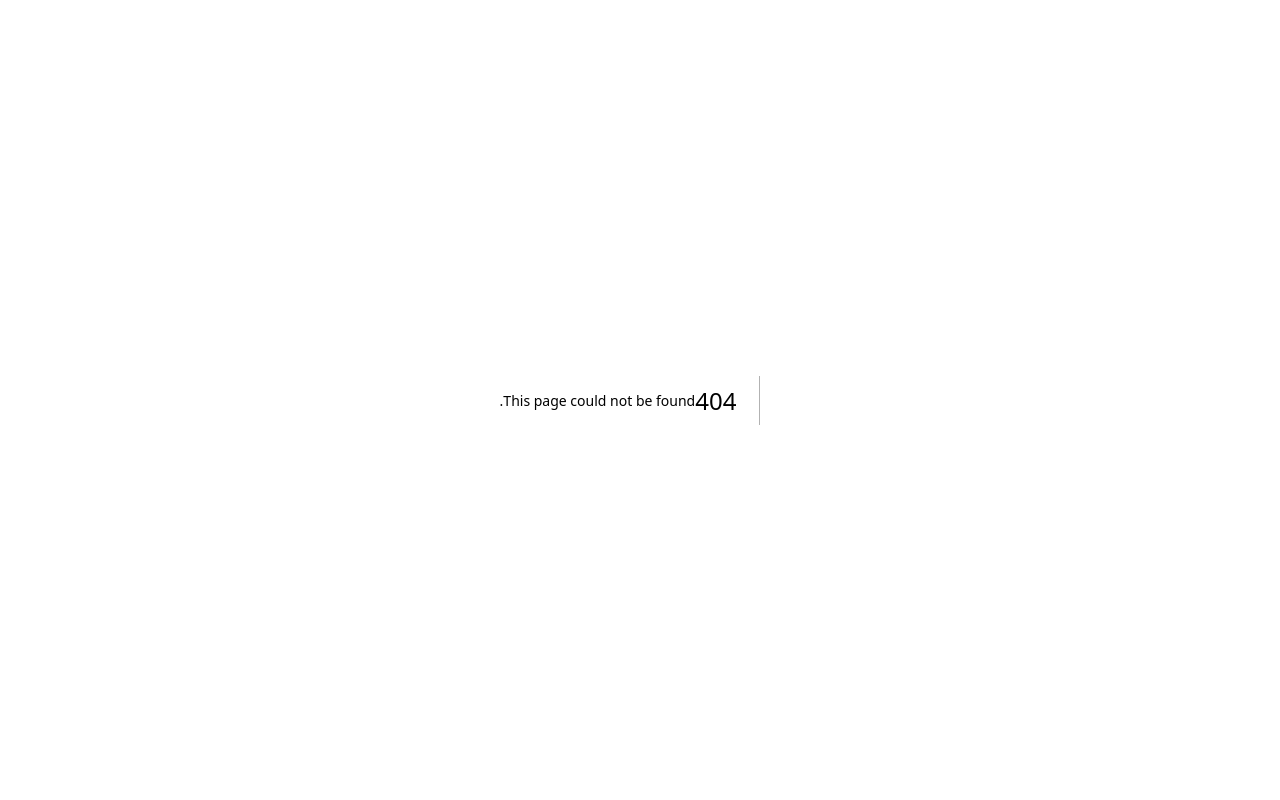
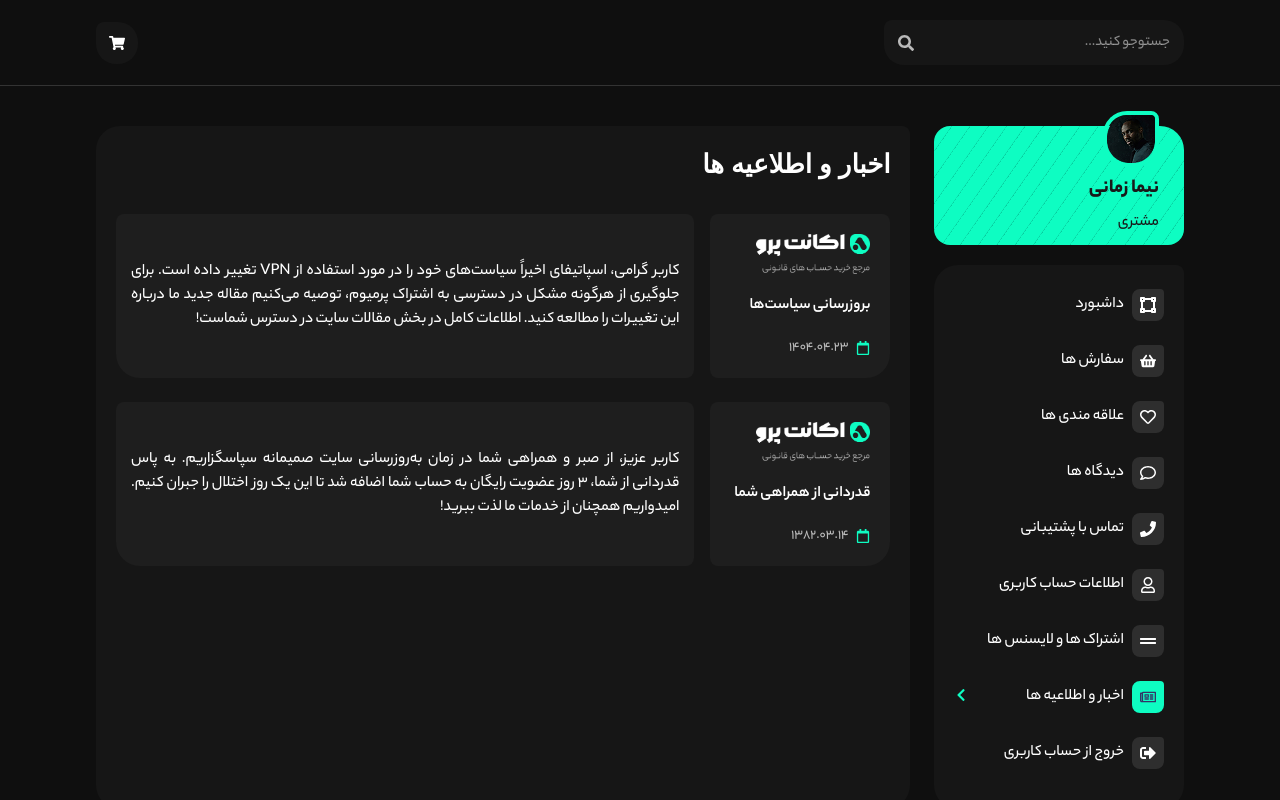
Before and after one commit to PAPAshady/account-pro, a Next.js app: page /dashboard/news in a window 1280 px wide. Before the commit this address had no page. Shown: the top 800 px of the page. Built offline with nearby package versions, Linux system fonts and the light colour scheme; a web font is replaced by a local one.

Commit message:
feat: implemented dashboard news page ui layout.

```diff
--- /dev/null
+++ b/src/app/(dashboard)/dashboard/news/page.jsx
@@ -0,0 +1,17 @@
+import { announcements } from '@/data';
+import Announcement from '@modules/Announcement/Announcement';
+
+export default function page() {
+  return (
+    <div className="pb-6">
+      <h3 className="font-morabba mb-8 text-xl md:text-[26px] md:font-semibold">
+        اخبار و اطلاعیه ها
+      </h3>
+      <div className="space-y-6">
+        {announcements.map((announcement) => (
+          <Announcement key={announcement.id} {...announcement} />
+        ))}
+      </div>
+    </div>
+  );
+}
--- /dev/null
+++ b/src/components/modules/Announcement/Announcement.jsx
@@ -0,0 +1,29 @@
+import Link from 'next/link';
+import Image from 'next/image';
+import { FaRegCalendar } from 'react-icons/fa';
+
+export default function Announcement({ title, date, body }) {
+  return (
+    <div className="flex gap-2 md:gap-4">
+      <div className="bg-foreground flex w-28 shrink-0 flex-col justify-center gap-3.75 rounded-lg rounded-br-3xl p-4 min-[480px]:w-38 sm:w-45 sm:gap-5 sm:p-5">
+        <Link href="/">
+          <Image
+            alt="اکانت پرو - مرجع خرید حساب های قانونی"
+            width={330}
+            height={115}
+            src="/images/logo/logo-lg.png"
+            className="max-h-10 w-auto"
+          />
+        </Link>
+        <p className="text-sm font-semibold sm:text-base">{title}</p>
+        <div className="flex flex-wrap items-center gap-2 text-sm">
+          <FaRegCalendar className="text-primary shrink-0" />
+          <span className="text-paragraph">{date}</span>
+        </div>
+      </div>
+      <div className="bg-foreground flex grow items-center rounded-lg rounded-bl-3xl p-3.75">
+        <p className="text-justify text-sm md:text-base">{body}</p>
+      </div>
+    </div>
+  );
+}
--- a/src/components/templates/Dashboard/Dashboard/News.jsx
+++ b/src/components/templates/Dashboard/Dashboard/News.jsx
@@ -1,8 +1,5 @@
-import Image from 'next/image';
-import Link from 'next/link';
-
-import { FaRegCalendar } from 'react-icons/fa';
 import { announcements } from '@/data';
+import Announcement from '@modules/Announcement/Announcement';
 
 export default function News() {
   return (
@@ -27,29 +24,3 @@ export default function News() {
     </div>
   );
 }
-
-function Announcement({ title, date, body }) {
-  return (
-    <div className="flex gap-2 md:gap-4">
-      <div className="bg-foreground flex w-28 shrink-0 flex-col justify-center gap-3.75 rounded-lg rounded-br-3xl p-4 min-[480px]:w-38 sm:w-45 sm:gap-5 sm:p-5">
-        <Link href="/">
-          <Image
-            alt="اکانت پرو - مرجع خرید حساب های قانونی"
-            width={330}
-            height={115}
-            src="/images/logo/logo-lg.png"
-            className="max-h-10 w-auto"
-          />
-        </Link>
-        <p className="text-sm font-semibold sm:text-base">{title}</p>
-        <div className="flex flex-wrap items-center gap-2 text-sm">
-          <FaRegCalendar className="text-primary shrink-0" />
-          <span className="text-paragraph">{date}</span>
-        </div>
-      </div>
-      <div className="bg-foreground flex grow items-center rounded-lg rounded-bl-3xl p-3.75">
-        <p className="text-justify text-sm md:text-base">{body}</p>
-      </div>
-    </div>
-  );
-}
```
